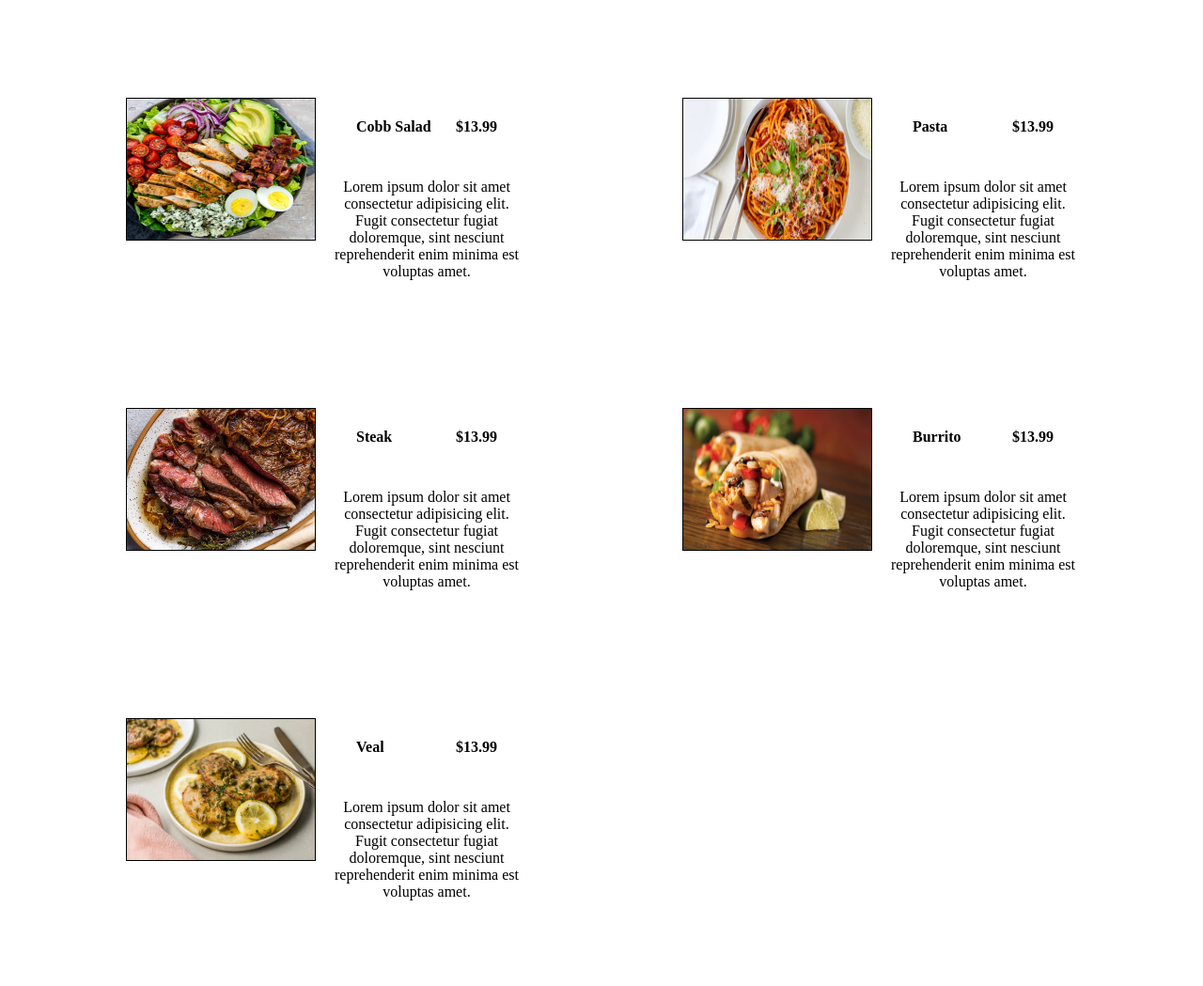
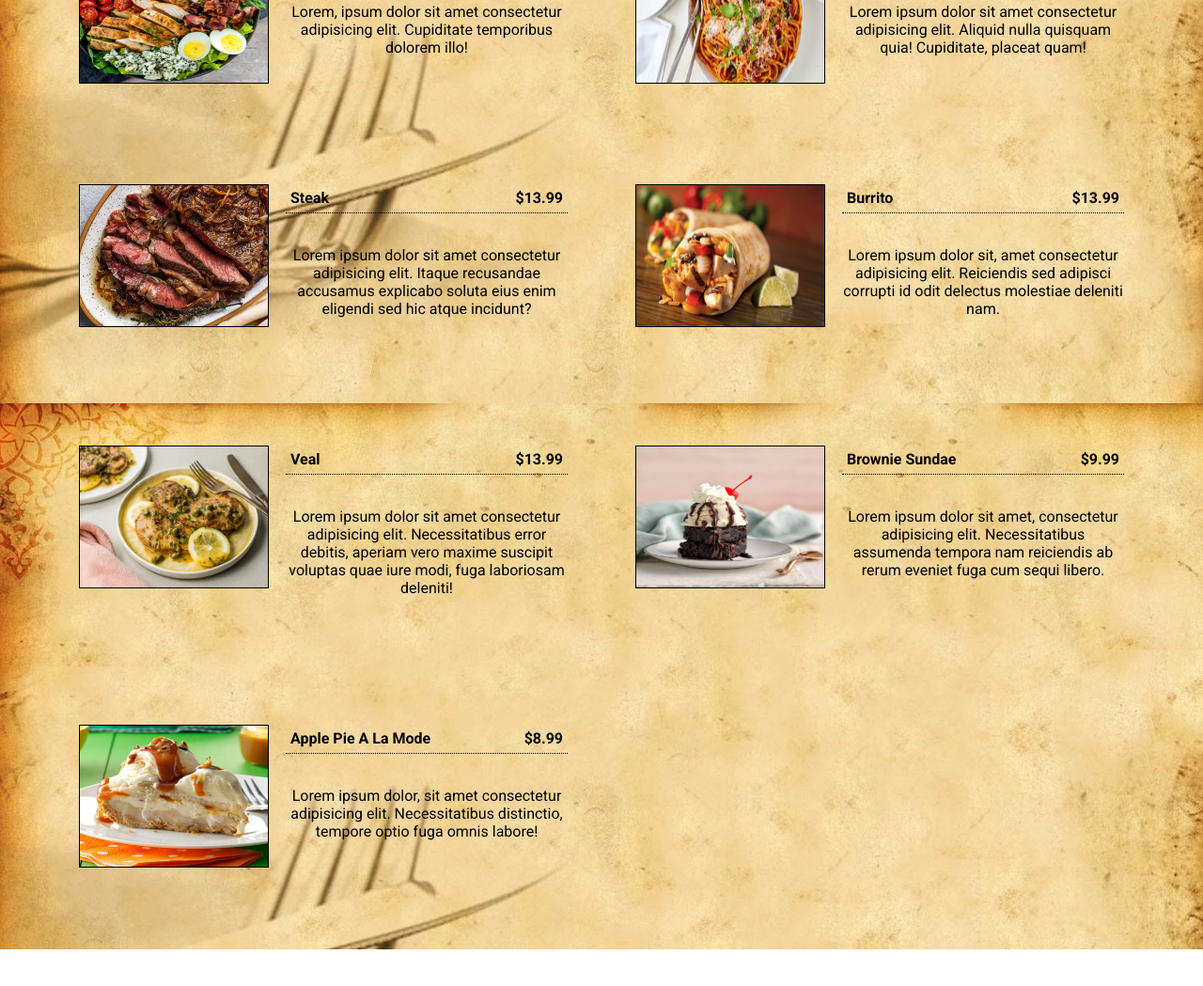
Before and after one commit to loubarb/restaurant-menu, a plain HTML site: page index.html in a window 1280 px wide. Shown: the part 1171-2220 px from the top of the page at 94% size. After the commit the page ends 2181 px from the top, so only its background shows below. Drawn offline with Linux system fonts and the light colour scheme.

Commit message:
Added desserts and styling

```diff
--- a/index.html
+++ b/index.html
@@ -5,8 +5,11 @@
   <meta http-equiv="X-UA-Compatible" content="IE=edge">
   <meta name="viewport" content="width=device-width, initial-scale=1.0">
   <link rel="stylesheet" href="styles.css">
+  <link rel="preconnect" href="https://fonts.googleapis.com">
+  <link rel="preconnect" href="https://fonts.gstatic.com" crossorigin>
+  <link href="https://fonts.googleapis.com/css2?family=Montserrat:wght@400;700&family=Roboto:wght@400;700&display=swap" rel="stylesheet">
   <script src="script.js" defer></script>
-  <title>Document</title>
+  <title>Menu</title>
 </head>
 <body>
   <div class="container">
@@ -20,7 +23,7 @@
           <button class="btn" data-filter="breakfast">Breakfast</button>
           <button class="btn" data-filter="lunch">Lunch</button>
           <button class="btn" data-filter="dinner">Dinner</button>
-          <button class="btn" data-filter="desserts">Desserts</button>
+          <button class="btn" data-filter="dessert">Desserts</button>
         </ul>
       </div>
       <div class="menu-container">
@@ -41,7 +44,7 @@
             <h4>$13.99</h4>
           </div>
           <div class="menu-item-desc">
-            <p>Lorem ipsum dolor sit amet consectetur adipisicing elit. Fugit consectetur fugiat doloremque, sint nesciunt reprehenderit enim minima est voluptas amet.</p>
+            <p>Lorem ipsum dolor sit, amet consectetur adipisicing elit. Est eum obcaecati dolore magnam beatae id sed tenetur?</p>
           </div>
         </div>
         <div class="menu-item breakfast">
@@ -51,7 +54,7 @@
             <h4>$13.99</h4>
           </div>
           <div class="menu-item-desc">
-            <p>Lorem ipsum dolor sit amet consectetur adipisicing elit. Fugit consectetur fugiat doloremque, sint nesciunt reprehenderit enim minima est voluptas amet.</p>
+            <p>Lorem, ipsum dolor sit amet consectetur adipisicing elit. Facilis fugiat totam rem dignissimos nemo illum atque necessitatibus consectetur odit.</p>
           </div>
         </div>
         <div class="menu-item breakfast">
@@ -61,7 +64,7 @@
             <h4>$13.99</h4>
           </div>
           <div class="menu-item-desc">
-            <p>Lorem ipsum dolor sit amet consectetur adipisicing elit. Fugit consectetur fugiat doloremque, sint nesciunt reprehenderit enim minima est voluptas amet.</p>
+            <p>Lorem ipsum dolor sit amet consectetur adipisicing elit. Veritatis corporis asperiores numquam est obcaecati. Velit.</p>
           </div>
         </div>
         <div class="menu-item lunch">
@@ -71,7 +74,7 @@
           <h4>$13.99</h4>
           </div>
           <div class="menu-item-desc">
-          <p>Lorem ipsum dolor sit amet consectetur adipisicing elit. Fugit consectetur fugiat doloremque, sint nesciunt reprehenderit enim minima est voluptas amet.</p>
+          <p>Lorem ipsum, dolor sit amet consectetur adipisicing elit. Dolor asperiores quia tempora. Delectus cupiditate hic molestiae.</p>
           </div>
         </div>
         <div class="menu-item lunch">
@@ -81,7 +84,7 @@
           <h4>$13.99</h4>
           </div>
           <div class="menu-item-desc">
-          <p>Lorem ipsum dolor sit amet consectetur adipisicing elit. Fugit consectetur fugiat doloremque, sint nesciunt reprehenderit enim minima est voluptas amet.</p>
+          <p>Lorem ipsum, dolor sit amet consectetur adipisicing elit. Minima voluptatum adipisci eligendi atque alias eveniet nihil.</p>
           </div>
         </div>
         <div class="menu-item lunch">
@@ -91,7 +94,7 @@
           <h4>$13.99</h4>
           </div>
           <div class="menu-item-desc">
-          <p>Lorem ipsum dolor sit amet consectetur adipisicing elit. Fugit consectetur fugiat doloremque, sint nesciunt reprehenderit enim minima est voluptas amet.</p>
+          <p>Lorem, ipsum dolor sit amet consectetur adipisicing elit. Cupiditate temporibus dolorem illo!</p>
           </div>
         </div>
         <div class="menu-item dinner">
@@ -101,7 +104,7 @@
           <h4>$13.99</h4>
           </div>
           <div class="menu-item-desc">
-          <p>Lorem ipsum dolor sit amet consectetur adipisicing elit. Fugit consectetur fugiat doloremque, sint nesciunt reprehenderit enim minima est voluptas amet.</p>
+          <p>Lorem ipsum dolor sit amet consectetur adipisicing elit. Aliquid nulla quisquam quia! Cupiditate, placeat quam!</p>
           </div>
         </div>
         <div class="menu-item dinner">
@@ -111,7 +114,7 @@
           <h4>$13.99</h4>
           </div>
           <div class="menu-item-desc">
-          <p>Lorem ipsum dolor sit amet consectetur adipisicing elit. Fugit consectetur fugiat doloremque, sint nesciunt reprehenderit enim minima est voluptas amet.</p>
+          <p>Lorem ipsum dolor sit amet consectetur adipisicing elit. Itaque recusandae accusamus explicabo soluta eius enim eligendi sed hic atque incidunt?</p>
           </div>
         </div>
         <div class="menu-item dinner">
@@ -121,7 +124,7 @@
           <h4>$13.99</h4>
           </div>
           <div class="menu-item-desc">
-          <p>Lorem ipsum dolor sit amet consectetur adipisicing elit. Fugit consectetur fugiat doloremque, sint nesciunt reprehenderit enim minima est voluptas amet.</p>
+          <p>Lorem ipsum dolor sit, amet consectetur adipisicing elit. Reiciendis sed adipisci corrupti id odit delectus molestiae deleniti nam.</p>
           </div>
         </div>
         <div class="menu-item dinner">
@@ -131,7 +134,27 @@
           <h4>$13.99</h4>
           </div>
           <div class="menu-item-desc">
-          <p>Lorem ipsum dolor sit amet consectetur adipisicing elit. Fugit consectetur fugiat doloremque, sint nesciunt reprehenderit enim minima est voluptas amet.</p>
+          <p>Lorem ipsum dolor sit amet consectetur adipisicing elit. Necessitatibus error debitis, aperiam vero maxime suscipit voluptas quae iure modi, fuga laboriosam deleniti!</p>
+          </div>
+        </div>
+        <div class="menu-item dessert">
+          <img src="./img/brownie-sundae.jpg" alt="Brownie Sundae" />
+          <div class="menu-item-header">
+            <h4>Brownie Sundae</h4>
+            <h4>$9.99</h4>
+          </div>
+          <div class="menu-item-desc">
+            <p>Lorem ipsum dolor sit amet, consectetur adipisicing elit. Necessitatibus assumenda tempora nam reiciendis ab rerum eveniet fuga cum sequi libero.</p>
+          </div>
+        </div>
+        <div class="menu-item dessert">
+          <img src="./img/apple-pie-a-la-mode.jpg" alt="Apple Pie A La Mode" />
+          <div class="menu-item-header">
+            <h4>Apple Pie A La Mode</h4>
+            <h4>$8.99</h4>
+          </div>
+          <div class="menu-item-desc">
+            <p>Lorem ipsum dolor, sit amet consectetur adipisicing elit. Necessitatibus distinctio, tempore optio fuga omnis labore!</p>
           </div>
         </div>
       </div>
--- a/styles.css
+++ b/styles.css
@@ -1,5 +1,12 @@
 body {
   font-size: 16px;
+  font-family: 'Roboto', sans-serif;
+  background: url('./img/restaurant-menu-bg.jpg') fixed;
+  background-size: cover;
+  background-repeat: no-repeat;
+}
+h1 {
+  margin-bottom: 0;
 }
 
 .container {
@@ -28,6 +35,13 @@ body {
 
 button {
   margin: 5px;
+  background-color: antiquewhite;
+  border: 2px solid black;
+  border-radius: 5px;
+  font-size: 20px;
+  font-family: 'Montserrat';
+  text-transform: uppercase;
+  font-weight: bold;
 }
 
 .menu-container {
@@ -45,8 +59,13 @@ button {
 .menu-item-header {
   display: flex;
   justify-content: space-between;
-  max-height: 100px;
-  padding: 0 25px;
+  max-height: 30px;
+  /* padding: 0 25px; */
+  border-bottom: 1px dotted;
+}
+
+h4 {
+  margin: 5px;
 }
 
 .menu-item img {
@@ -56,11 +75,7 @@ button {
 }
 
 
-@media (min-width: 768px) {
-
-  .container {
-    margin: 50px;
-  }
+@media (min-width: 1024px) {
 
   .button-container {
     display: flex;
@@ -73,15 +88,14 @@ button {
     display: grid;
     grid-template-columns: 1fr 1fr;
     gap: 20px;
-    /* margin: 0 150px; */
     align-content: center;
     justify-items: center;
   }
 
   .menu-item {
     display: grid;
-    grid-template-columns: 200px 200px;
-    grid-template-rows: 70px;
+    grid-template-columns: 200px 300px;
+    grid-template-rows: 50px;
     max-width: 50rem;
     column-gap: 20px;
   }
@@ -89,7 +103,6 @@ button {
   .menu-item-header {
     display: flex;
     justify-content: space-between;
-    max-height: 50px;
   }
 
   .menu-item-desc {
@@ -97,9 +110,4 @@ button {
     grid-row-start: 2;
   }
 
-  .menu-item img {
-    width: 200px;
-    height: 150px;
-    border: 1px solid;
-  }
 }
```
Also changed, not shown: img/apple-pie-a-la-mode.jpg (added), img/brownie-sundae.jpg (added), img/restaurant-menu-bg.jpg (added).
